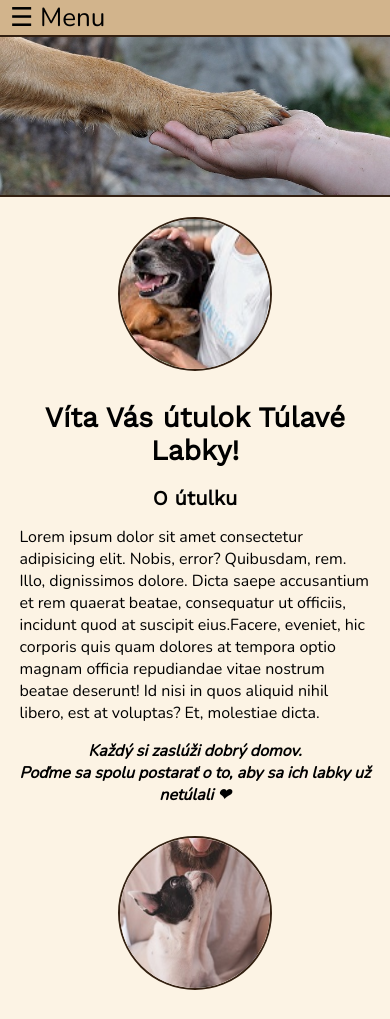
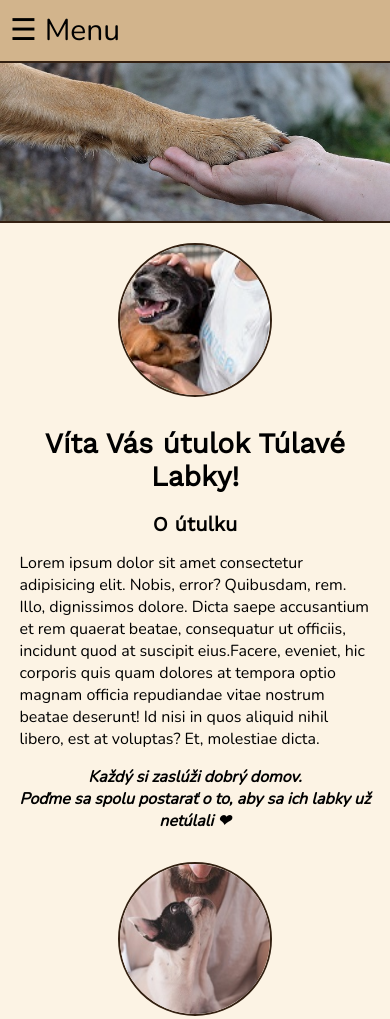
Before and after one commit to jhaganova/Projekt-Tulave-Labky, an Eleventy site: page index.html in a window 390 px wide. Shown: the top 1019 px of the page. Built offline with nearby package versions, Linux system fonts and the light colour scheme; Eleventy itself is replaced by a stand-in of ours; files that its build step writes are made by us from their sources.

Commit message:
mobile menu resize

```diff
--- a/scss/_menu.scss
+++ b/scss/_menu.scss
@@ -37,8 +37,8 @@
     }
 
     &__toggle {
-        margin-left: 10px;
-        font-size: 26px;
+        padding: 10px;
+        font-size: 30px;
         cursor: pointer;
         display: block;
 
```
Also changed, not shown: css/style.css, 1 other file.
